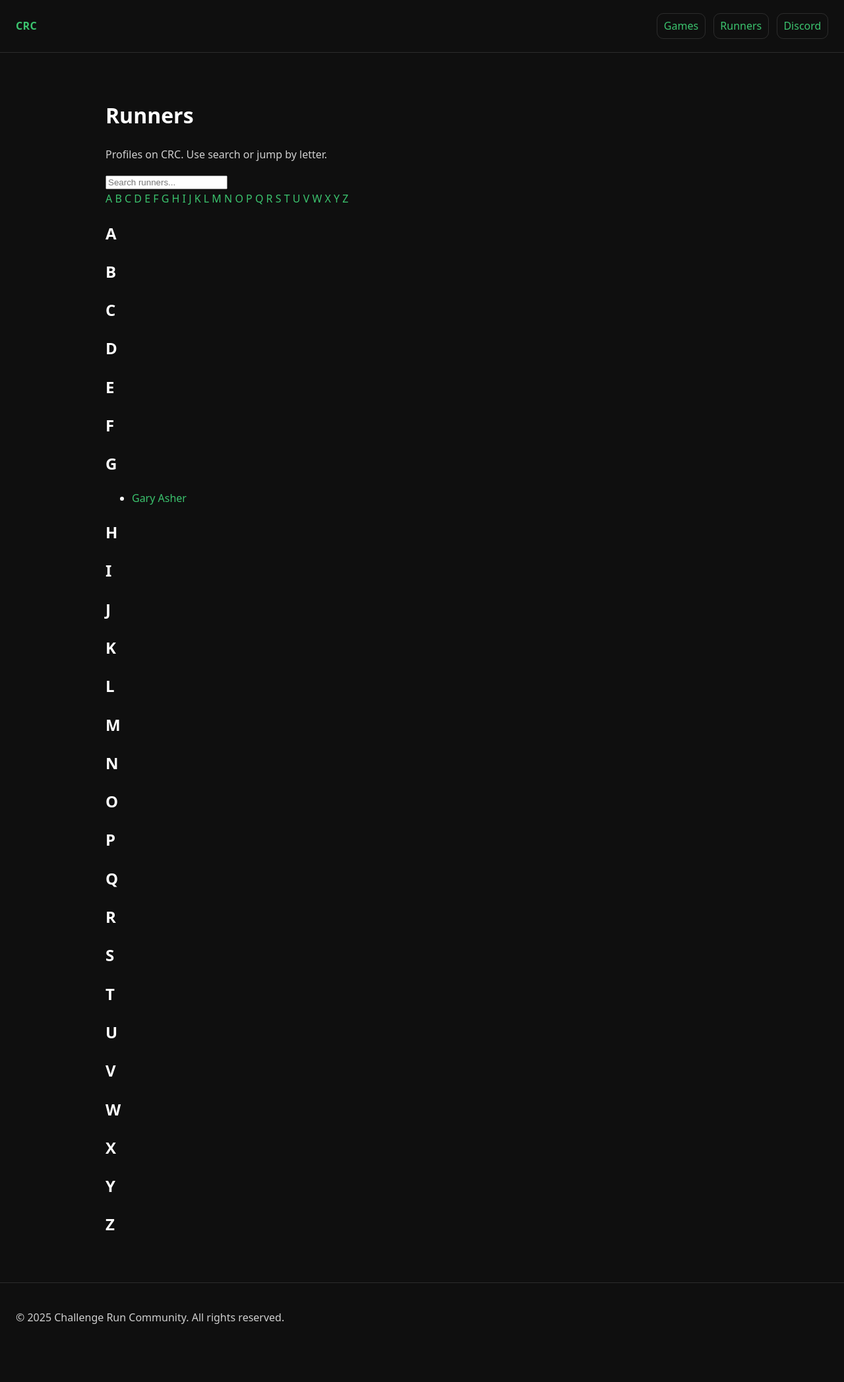
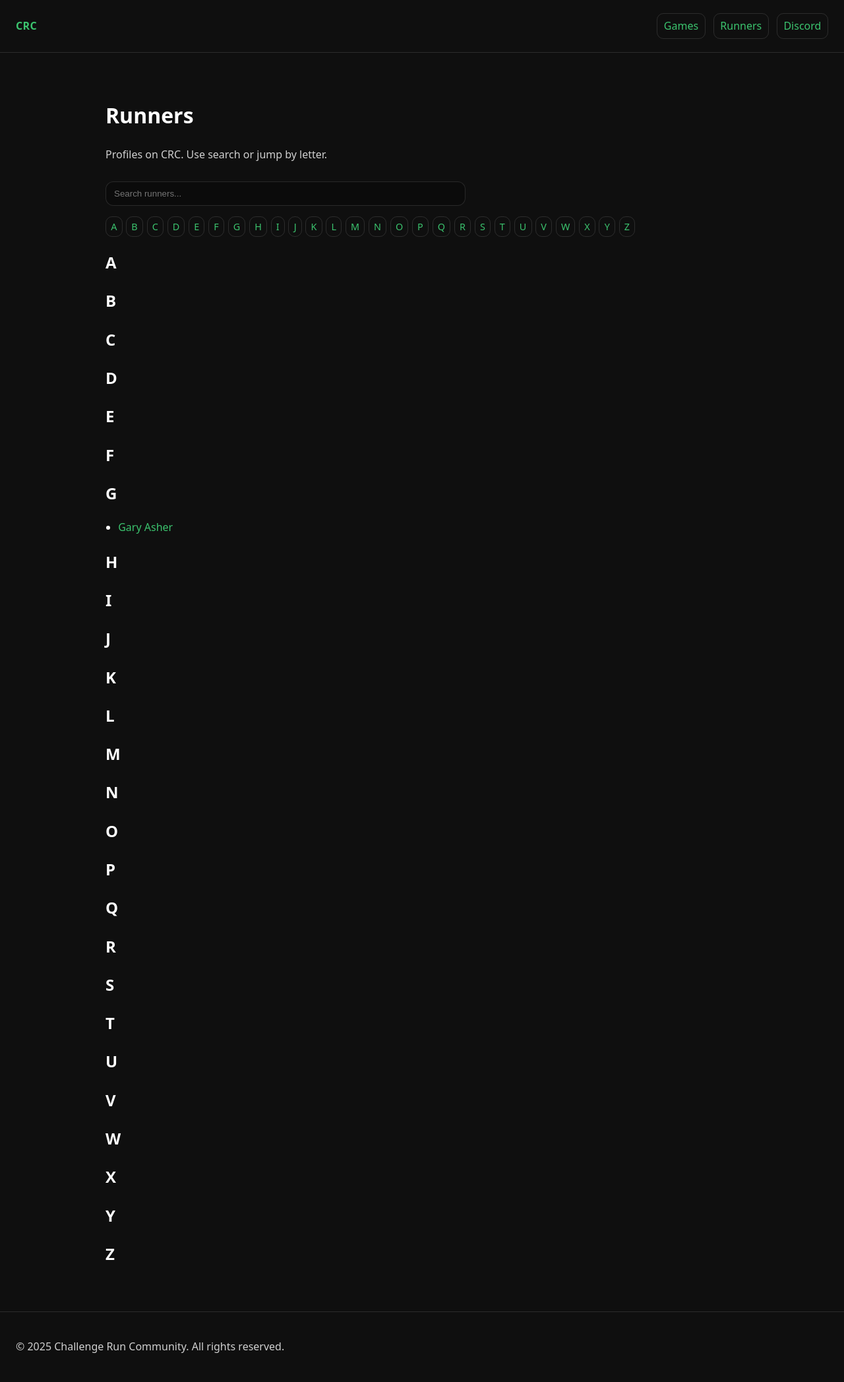
Before and after one commit to GaryAsher/challenge-run-site, a Jekyll site: the page built from runners/index.html, in a window 1280 px wide. Shown: the whole page at 66% size. Built offline with Jekyll 4.4.1, drawn with Linux system fonts in a browser that asks for light colours; before the commit the page ends 2050 px from its top, so only the background shows below that.

Commit message:
Update style.css

```diff
--- a/assets/style.css
+++ b/assets/style.css
@@ -63,3 +63,30 @@ a:hover { text-decoration: underline; }
   padding: 1rem;
   margin: 1rem 0;
 }
+
+.filter {
+  width: 100%;
+  max-width: 520px;
+  padding: 0.6rem 0.75rem;
+  margin: 0.75rem 0 1rem 0;
+  border-radius: 12px;
+  border: 1px solid var(--border);
+  background: #0b0b0b;
+  color: var(--fg);
+}
+
+.az {
+  display: flex;
+  flex-wrap: wrap;
+  gap: 0.35rem;
+  margin-bottom: 1.25rem;
+}
+
+.az a {
+  padding: 0.2rem 0.45rem;
+  border: 1px solid var(--border);
+  border-radius: 10px;
+  font-size: 0.9rem;
+}
+
+.list { padding-left: 1.2rem; }
```
